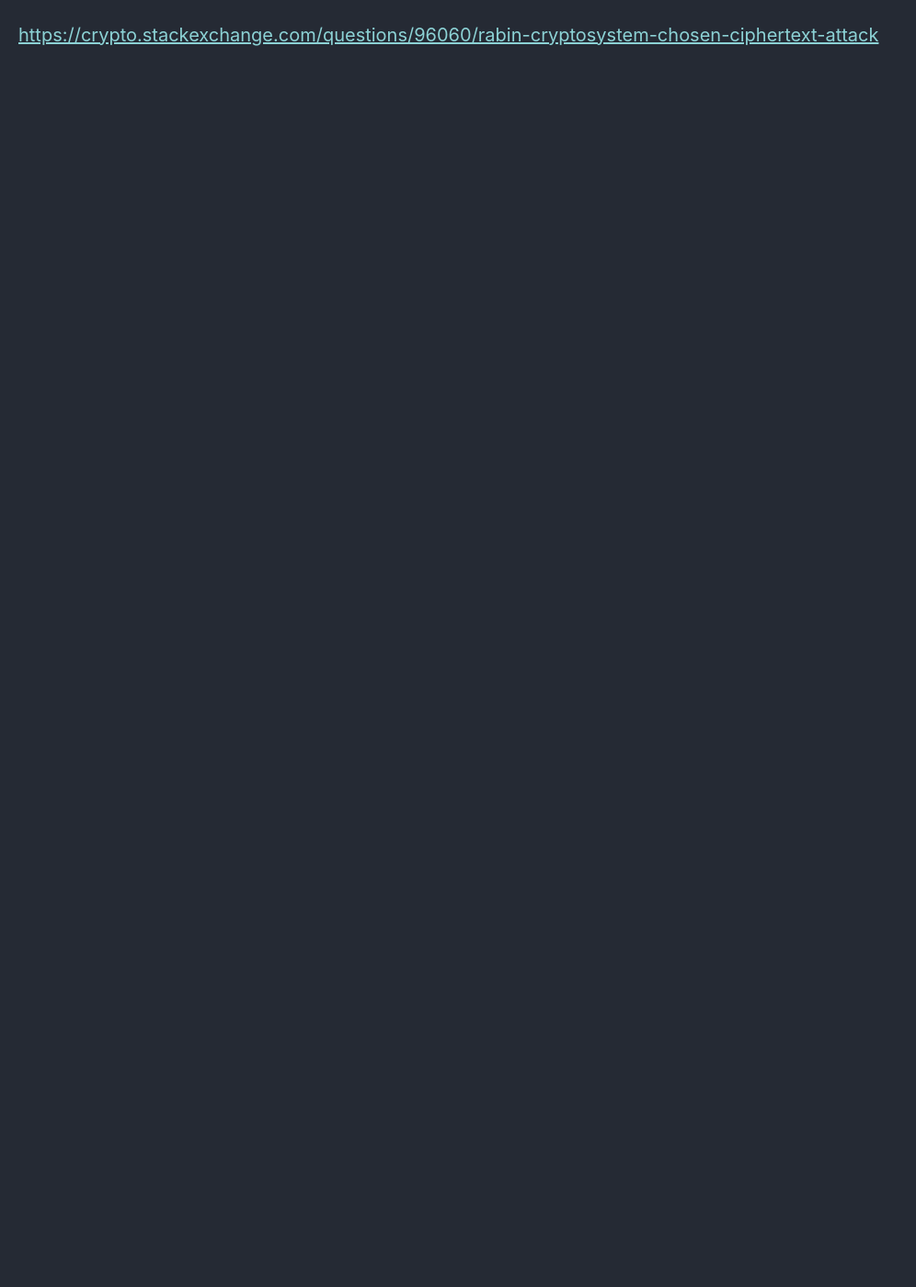
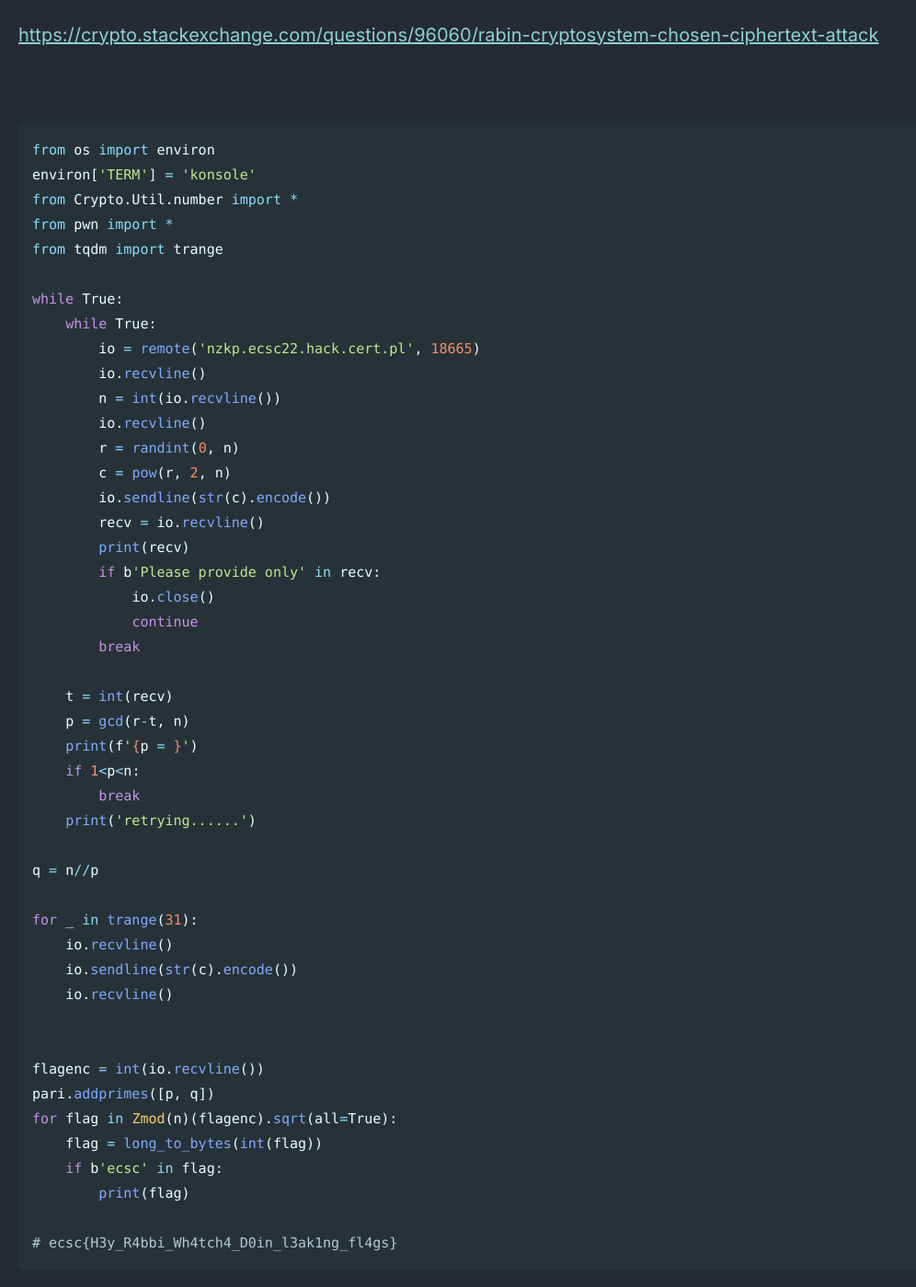
Before and after one commit to Connor-McCartney/Connor-McCartney.github.io, a Jekyll site: the page built from _pages/cryptography/other/NonZeroKnowledgeProof-ECSC.md, in a window 1280 px wide and 1400 px high, scrolled down 5564 px. Shown: the whole window at 92% size, without its empty margins (0-996 px from the left). Built offline with Jekyll 4.4.1, drawn with Linux system fonts in a browser that asks for light colours; cached includes are drawn as plain includes; before the commit the page ends 5673 px from its top, so only the background shows below that.

Commit message:
Update NonZeroKnowledgeProof-ECSC.md

````diff
--- a/_pages/cryptography/other/NonZeroKnowledgeProof-ECSC.md
+++ b/_pages/cryptography/other/NonZeroKnowledgeProof-ECSC.md
@@ -206,3 +206,54 @@ main()
 Solve:
 
 <https://crypto.stackexchange.com/questions/96060/rabin-cryptosystem-chosen-ciphertext-attack>
+
+
+<br>
+
+```python
+from os import environ
+environ['TERM'] = 'konsole'
+from Crypto.Util.number import *
+from pwn import *
+from tqdm import trange
+
+while True:
+    while True:
+        io = remote('nzkp.ecsc22.hack.cert.pl', 18665)
+        io.recvline()
+        n = int(io.recvline())
+        io.recvline()
+        r = randint(0, n)
+        c = pow(r, 2, n)
+        io.sendline(str(c).encode())
+        recv = io.recvline()
+        print(recv)
+        if b'Please provide only' in recv:
+            io.close()
+            continue
+        break
+
+    t = int(recv)
+    p = gcd(r-t, n)
+    print(f'{p = }')
+    if 1<p<n:
+        break
+    print('retrying......')
+
+q = n//p
+
+for _ in trange(31):
+    io.recvline()
+    io.sendline(str(c).encode())
+    io.recvline()
+
+
+flagenc = int(io.recvline())
+pari.addprimes([p, q])
+for flag in Zmod(n)(flagenc).sqrt(all=True):
+    flag = long_to_bytes(int(flag))
+    if b'ecsc' in flag:
+        print(flag)
+
+# ecsc{H3y_R4bbi_Wh4tch4_D0in_l3ak1ng_fl4gs}
+```
````
